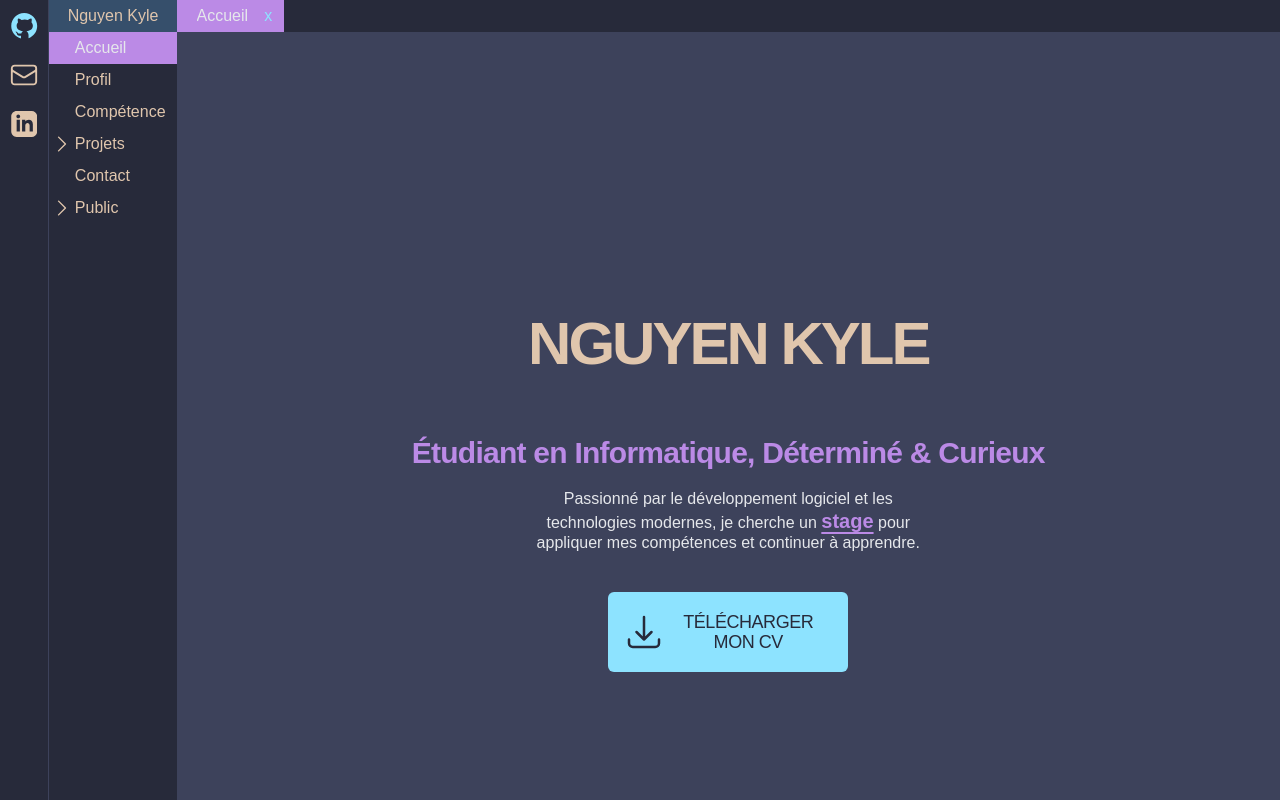
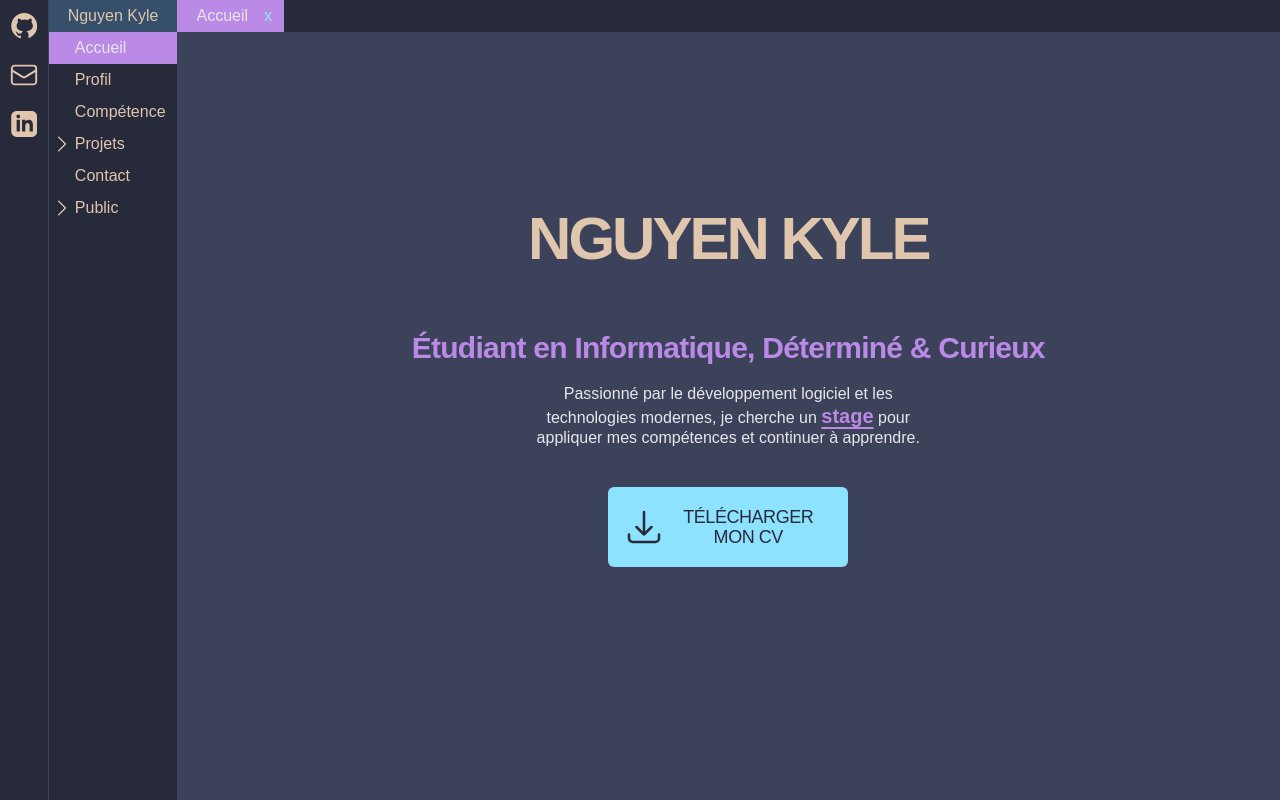
Before and after one commit to Shiusa/portfolio, a Next.js app: page / in a window 1280 px wide. Built offline with nearby package versions, Linux system fonts and the light colour scheme.

Commit message:
add navbar transition & misc tweak

```diff
--- a/src/app/(code)/profile/_component/ProfileCard.tsx
+++ b/src/app/(code)/profile/_component/ProfileCard.tsx
@@ -2,6 +2,7 @@ import GithubIcon from '@/icons/GithubIcon'
 import LinkedInIcon from '@/icons/LinkedInIcon'
 import MailIcon from '@/icons/MailIcon'
 import React from 'react'
+import Ribbon from './Ribbon'
 
 const ProfileCard = () => {
   return (
@@ -11,13 +12,7 @@ const ProfileCard = () => {
                 <p className='text-mauveNeon text-2xl'>Nguyen Kyle</p>
             </div>
             <div className='w-full h-full relative'>
-                <div className='absolute bottom-[-12%] left-[-5%] w-[110%] h-[24%] bg-bleuAcier flex items-center justify-between px-[10%] rounded-b-lg border-b-[2px] border-mauveNeon gap-4'>
-                    <p className='text-orTamise text-lg uppercase tracking-tight text-balance'>Recherche d&apos;un stage</p>
-                    <div className='bg-orTamise px-[4%] py-[6%] w-[18%] rounded-b-md flex items-center justify-center'>
-                        <p className='text-bleuAcier text-center text-sm leading-3'> <span className='text-2xl font-bold'>75</span> jours</p>
-                    </div>
-                </div>
-
+                <Ribbon />
             </div>
             {/* <div className='absolute bottom-[-10%] left-[-10%] w-[120%] h-[20%] bg-bleuAcier flex items-center justify-between px-[10%] rounded-b-lg border-b-[1px] border-orTamise'>
                 <p className='text-orTamise text-lg uppercase tracking-tight'>Etudiant informatique</p>
--- /dev/null
+++ b/src/app/(code)/profile/_component/Ribbon.tsx
@@ -0,0 +1,41 @@
+"use client"
+import React from 'react'
+import { motion } from 'framer-motion'
+
+const Ribbon = () => {
+    return (
+        <motion.div className='absolute bottom-[-12%] left-[-5%] w-[110%] h-[24%] bg-bleuAcier flex items-center justify-between px-[10%] rounded-b-lg border-b-[2px] border-mauveNeon gap-4'
+            initial={{
+                scale: 1.1,
+            }}
+            animate={{
+                scale: 1,
+                transition: {
+                    duration: 0.2,
+                    ease: 'easeInOut'
+                }
+            }}
+        >
+            <p className='text-orTamise text-lg uppercase tracking-tight text-balance'>Recherche d&apos;un stage</p>
+            <motion.div className='bg-orTamise px-[4%] py-[6%] w-[18%] rounded-b-md flex items-center justify-center'
+                initial={{
+                    opacity: 0,
+                    scale: 1.1,
+                }}
+                animate={{
+                    opacity:1,
+                    scale: [1,1.1, 1,1.1, 1],
+                    transition: {
+                        duration: 0.3,
+                        delay: 0.1,
+                        ease: 'easeInOut',
+                    }
+                }}
+            >
+                <p className='text-bleuAcier text-center text-sm leading-3'> <span className='text-2xl font-bold'>75</span> jours</p>
+            </motion.div>
+        </motion.div>
+    )
+}
+
+export default Ribbon
--- a/src/app/(no-code)/page.tsx
+++ b/src/app/(no-code)/page.tsx
@@ -1,7 +1,8 @@
 
 'use client'
 import DownloadCVBtn from '@/components/DownloadCVBtn';
-import { motion, Variants } from 'framer-motion'
+import { motion, useInView, Variants } from 'framer-motion'
+import { useRef } from 'react';
 
 const childVariant:Variants = {
 	hidden: {
@@ -15,9 +16,14 @@ const childVariant:Variants = {
 }
 
 export default function Home() {
+
+	const ref = useRef(null);
+	const isInView = useInView(ref, { amount: 0.5 })
+
 	return (
-    <div className="w-full h-full flex flex-col items-center justify-center overflow-y-scroll py-[5%] text-gray-200 px-[4%] scrollbar-hidden">
-		<motion.div className="w-full flex flex-col items-center justify-center py-[50%]"
+		<div className="w-full h-full flex flex-col items-center overflow-y-scroll py-[5%] text-gray-200 px-[4%] scrollbar-hidden">
+			<motion.div className="w-full flex flex-col items-center justify-center mb-[50%]"
+				ref={ref}
 				variants={{
 					hidden: {
 						opacity: 1
@@ -31,7 +37,7 @@ export default function Home() {
 					}
 				}}
 				initial="hidden"
-			animate="visible"
+				animate={isInView ? "visible": ""}
 			>
 				<motion.h1 className='pt-[12%] pb-[2%] w-full font-bold text-6xl text-center text-orTamise tracking-tighter'
 					variants={childVariant}
--- a/src/components/SideBar.tsx
+++ b/src/components/SideBar.tsx
@@ -3,6 +3,7 @@
 import SocialBar from './SocialBar'
 import Navbar from './Navbar'
 import { useNavbarContext } from '@/context/ToggleNavbarProvider'
+import { motion, AnimatePresence } from 'framer-motion'
 
 const SideBar = () => {
 
@@ -18,15 +19,35 @@ const SideBar = () => {
     //     }
     // }, [isNavbarOpen])
     return (
+        <AnimatePresence>
+            {
                 isNavbarOpen ? (
                     // ${playAnimation ? 'animate-fadeIn' : 'animate-fadeOut'}
-            <div className={`lg:w-1/5 xl:w-[16%] 2xl:w-[14%] w-[50%] h-full lg:h-full flex columns-2 lg:overflow-hidden absolute top-0 left-0 lg:static z-20 lg:z-0`}>
+                    <motion.div key={"navbar"} className={`lg:w-1/5 xl:w-[16%] 2xl:w-[14%] w-[50%] h-full lg:h-full flex columns-2 lg:overflow-hidden absolute top-0 left-0 lg:static z-20 lg:z-0`}
+                        initial={{
+                            x: '-100%'
+                        }}
+                        animate={{
+                            x: 0
+                        }}
+                        exit={{
+                            x: '-100%'
+                        }}
+                        transition={{
+                            duration: 0.1,
+                            type: 'spring',
+                            damping: 80,
+                            stiffness: 1000
+                        }}
+                    >
                         <div className="h-full w-[10%] lg:w-[26%] xl:w-[28%] 2xl:w-[30%] border-r-[1px] border-mauveNeonClair">
                             <SocialBar />
                         </div>
                         <Navbar />
-            </div>
+                    </motion.div>
                 ) : <></>
+            }
+        </AnimatePresence>
     )
 }
 
```
Lines whose indentation alone changed are shown as unchanged.
